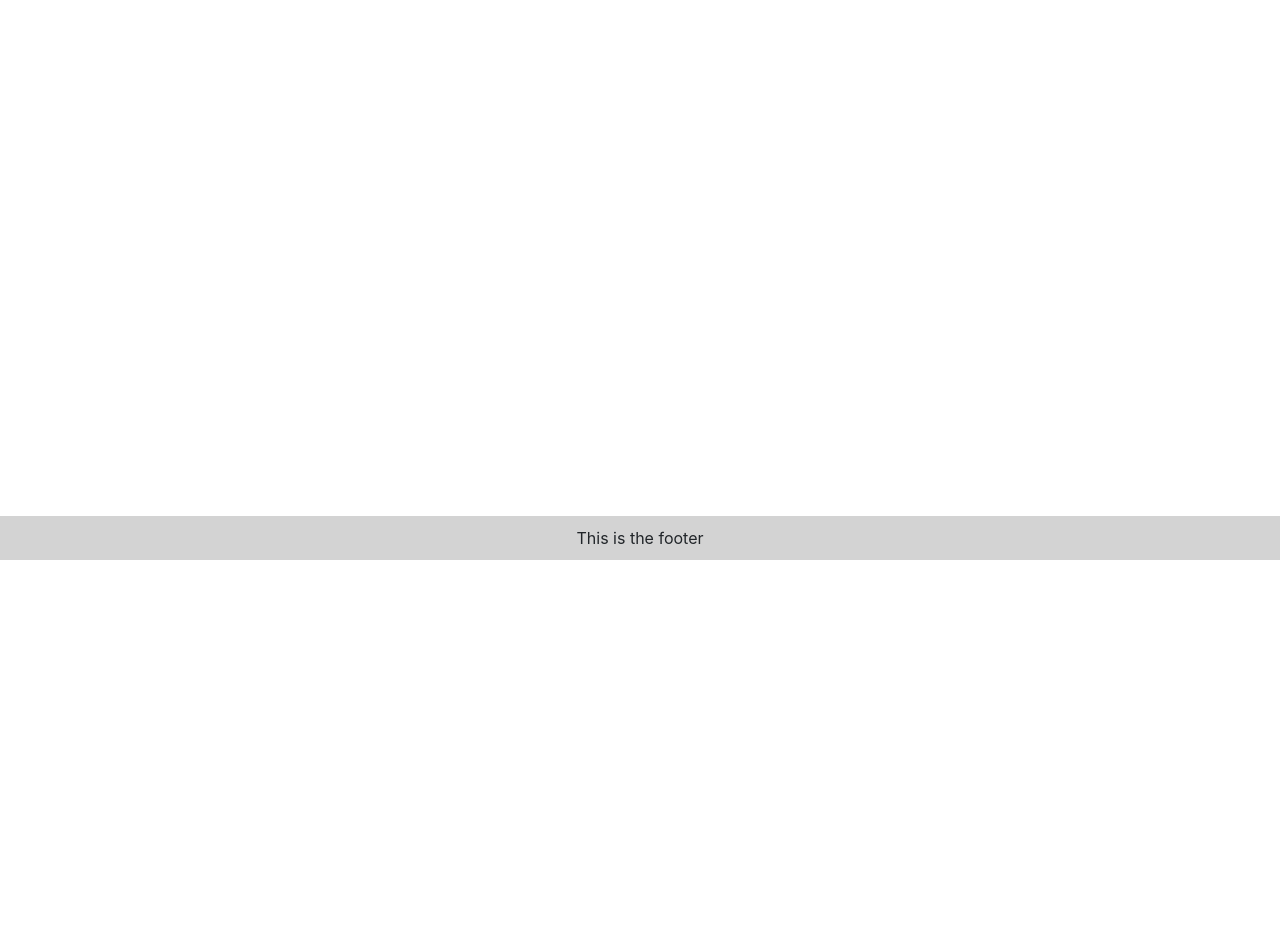
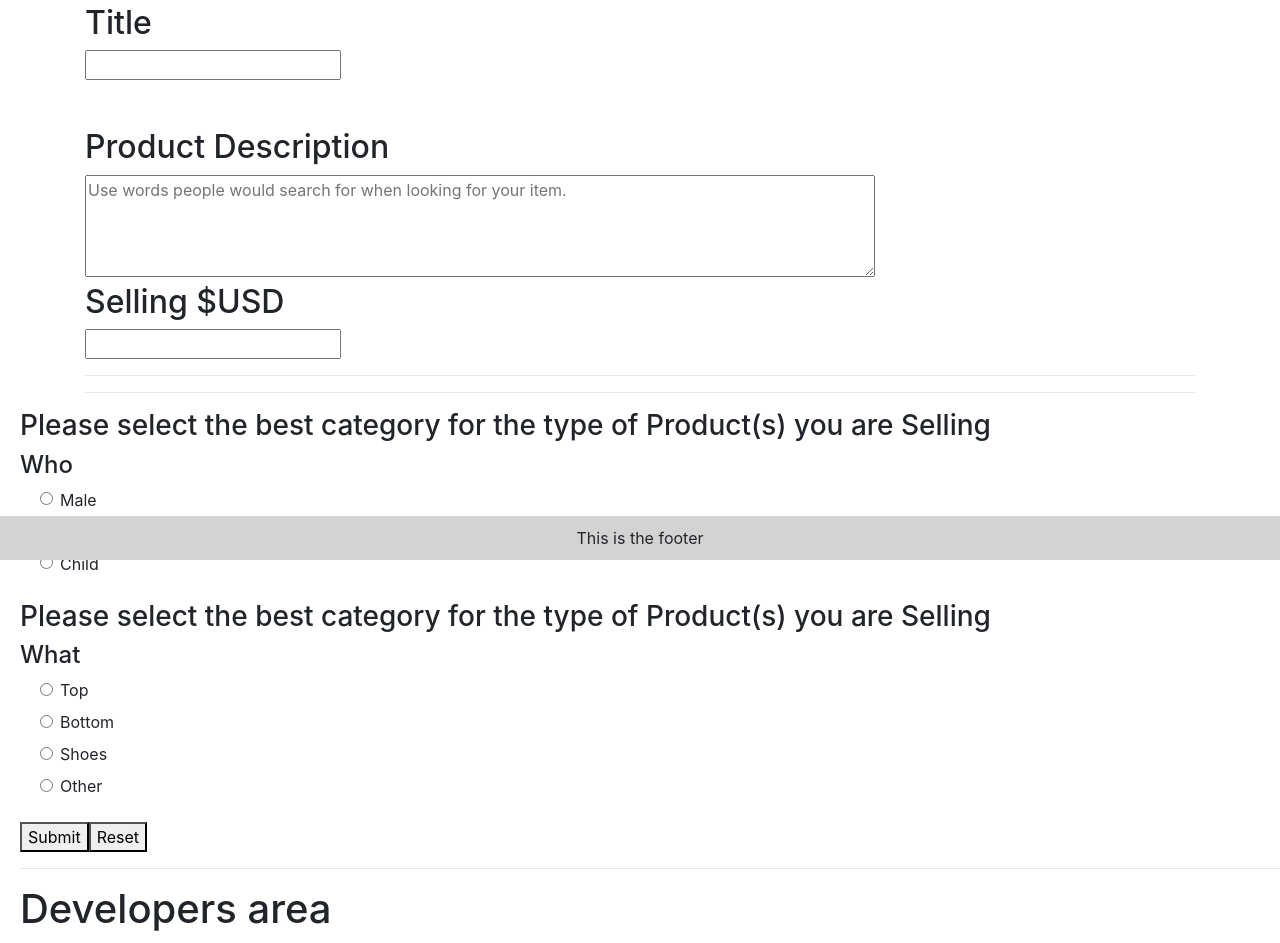
Before and after one commit to your-will-1150/your_will_angular, an Angular app: page /add-item in a window 1280 px wide. Shown: the part 240-1183 px from the top of the page. Before the commit the page ends 800 px from the top, so only its background shows below. Built offline with nearby package versions, Linux system fonts and the light colour scheme.

Commit message:
After copy from product-detail to add-item

```diff
--- a/src/app/components/add-item/add-item.component.html
+++ b/src/app/components/add-item/add-item.component.html
@@ -1 +1,74 @@
-<p>add-item works!</p>
+<form action="/action_page.php" [formGroup]="_productdetailForm" (ngSubmit)="onSubmit()">
+  <section class="customer-name">
+    <h5>Username</h5>
+    <input type="text" placeholder="Will pre-populate from profile" formControlName="sellername">
+  </section>
+  <div class="container">
+      <span layout="row"><hr flex/><em>Fill </em><hr flex/></span>
+      <section class="productdesc">
+        <h2>Title</h2>
+        <input type="text" mat-form-field formControlName="productname"  required>
+        <br>
+        <br>
+        <br>
+        <h2>Product Description</h2>
+        <textarea rows="4" cols="75" formControlName="productdesc"placeholder="Use words people would search for when looking for your item." required></textarea>
+        <h2>Selling $USD</h2>
+        <input type="float" mat-form-field formControlName="productvalue" required>
+      </section>
+      <span layout="row"><hr flex/><hr flex/></span>
+  </div>
+
+  <div class="form-check">
+        <h3>Please select the best category for the type of Product(s) you are Selling</h3>
+      <section>
+        <h4>Who</h4>
+        <ul>
+          <li>
+            <input id="whomale" input type="radio" class="form-check-input"  value="Male" formControlName="who">
+            <label for="Whomale">Male</label>
+          </li>
+          <li>
+            <input id="whofemale" input type="radio" class="form-check-input"  value="Female" formControlName="who">
+            <label for="whofemale">Female</label>
+          </li>
+          <li>
+            <input id="whochild" input type="radio" class="form-check-input" value="Child" formControlName="who">
+            <label for="whochild">Child</label>
+          </li>
+        </ul>
+
+      <h3>Please select the best category for the type of Product(s) you are Selling</h3>
+      <section>
+        <h4>What</h4>
+        <ul>
+          <li>
+            <input id="whattop"  input type="radio" class="form-check-input" value="Top" formControlName="what">
+            <label for="Whattop">Top</label>
+          </li>
+          <li>
+            <input id="whatbottom" input type="radio" class="form-check-input" value="Bottom" formControlName="what">
+            <label for="Whattop">Bottom</label>
+          </li>
+          <li>
+            <input id="whatshoes" input type="radio" class="form-check-input" value="Shoes" formControlName="what">
+            <label for="Whatshoes">Shoes</label>
+          </li>
+          <li>
+            <input id="whatother" input type="radio" class="form-check-input" value="Other" formControlName="what">
+            <label for="Whatother">Other</label>
+          </li>
+        </ul>
+      </section>
+
+          <button mat-raised-button class="nav-btn" color="primary" type="submit">Submit</button>
+          <button mat-raised-button class="nav-btn" color="primary" type="submit" ng-click="reset">Reset</button>
+
+
+
+<!-- Form Data -->
+<section>
+  <hr>
+  <h1>Developers area</h1>
+  <pre>{{ _productdetailForm.value | json }}</pre>
+</section>
--- a/src/app/components/add-item/add-item.component.ts
+++ b/src/app/components/add-item/add-item.component.ts
@@ -1,4 +1,6 @@
 import { Component, OnInit } from '@angular/core';
+import { FormGroup, FormControl, FormBuilder } from '@angular/forms';
+
 
 @Component({
   selector: 'app-add-item',
@@ -7,9 +9,40 @@ import { Component, OnInit } from '@angular/core';
 })
 export class AddItemComponent implements OnInit {
 
-  constructor() { }
+
+  private _productdetailForm: FormGroup;
+
+  constructor(private fb: FormBuilder) {
+    this.createSellerForm();
+
+
+  }
+
 
   ngOnInit() {
+
   }
 
-}
+  createSellerForm() {
+    this._productdetailForm = this.fb.group({
+      sellername: new FormControl,
+      who: new FormControl,
+      what: new FormControl,
+      productname: new FormControl,
+      productdesc: new FormControl,
+      productvalue: new FormControl
+
+    });
+
+  }
+
+  onSubmit() {
+    if (this._productdetailForm.valid) {
+      console.log("Form Submitted!");
+    }
+
+
+
+  }
+
+  }
```
